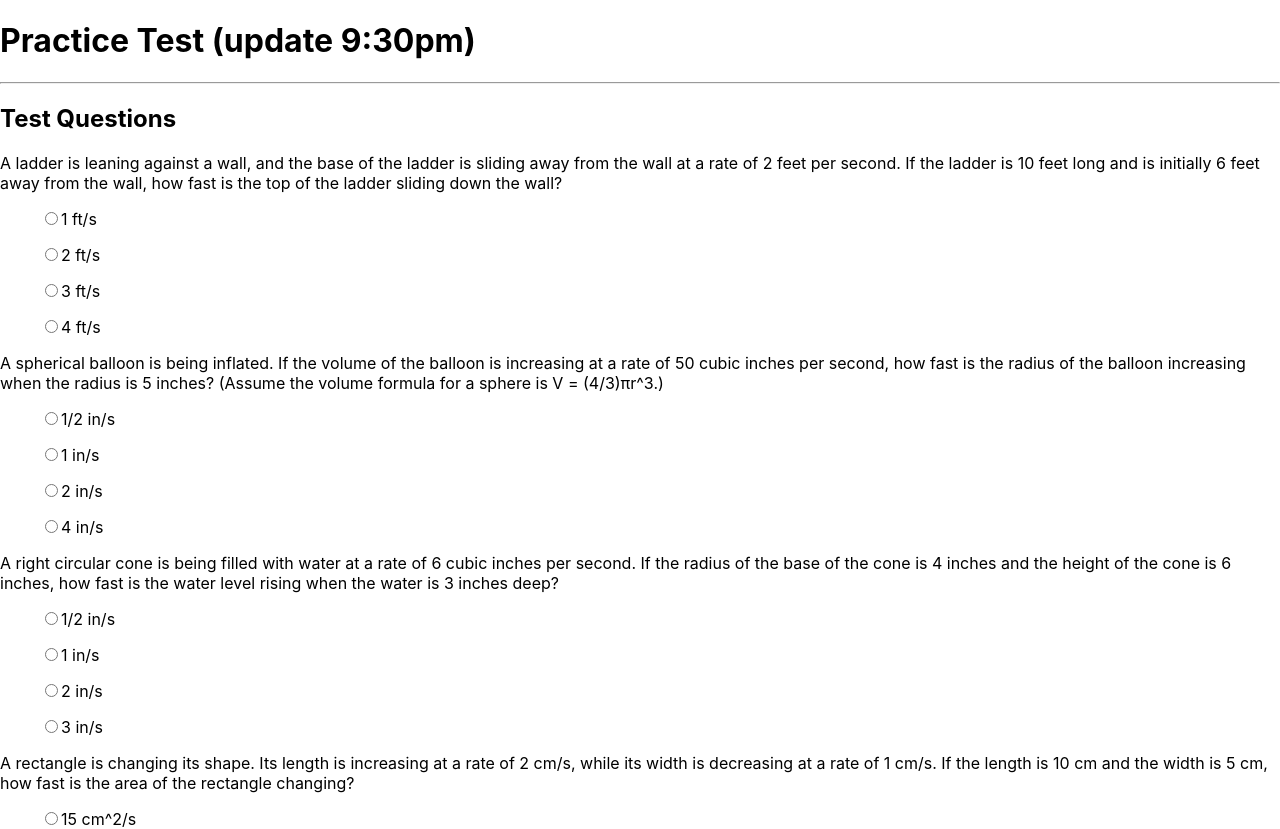
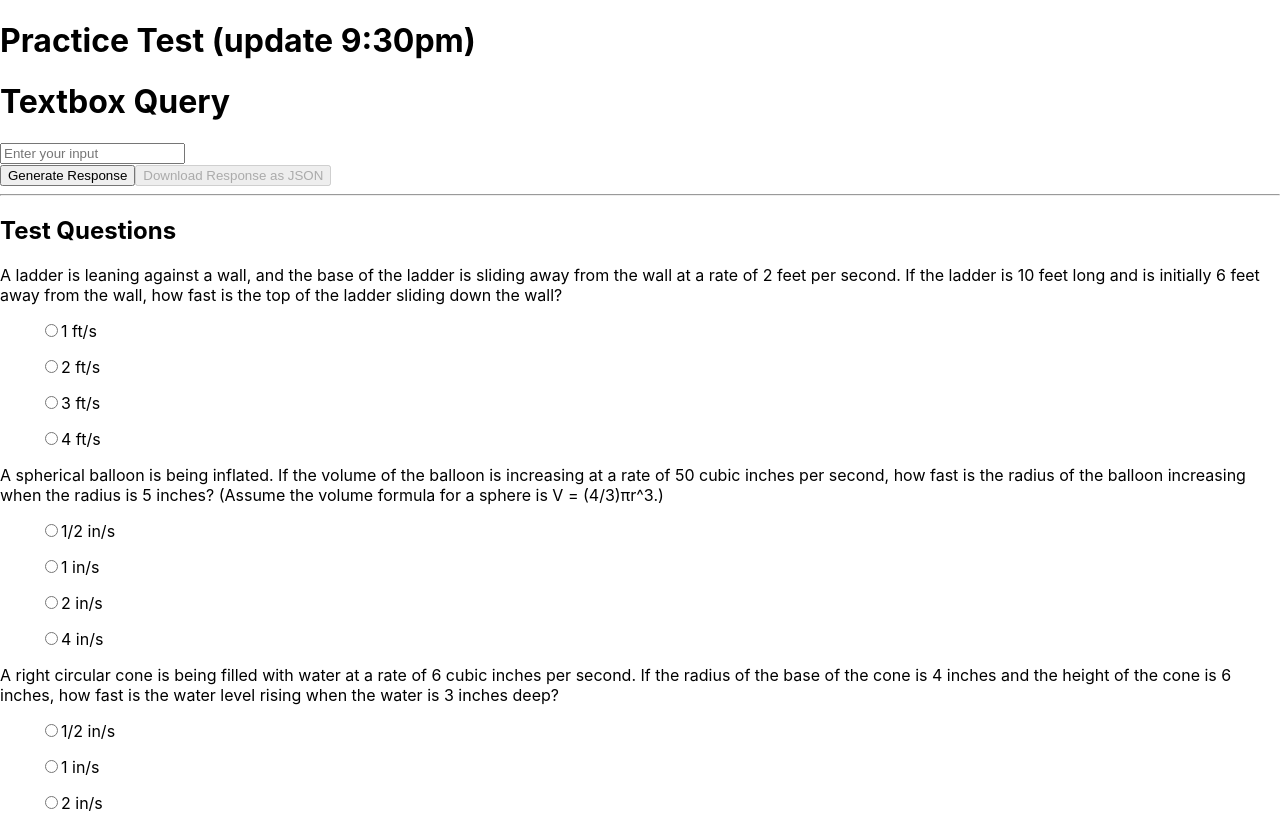
Before and after one commit to jasonwang17/testGenerator, a React (Create React App) app in the folder my-app/: page / in a window 1280 px wide. Shown: the top 829 px of the page. Built offline with nearby package versions, Linux system fonts and the light colour scheme.

Commit message:
Textbox component

```diff
--- a/my-app/src/App.js
+++ b/my-app/src/App.js
@@ -1,6 +1,6 @@
 import React from 'react';
 import PracticeTest from './PracticeTest'; // Import the PracticeTest component
-
+import Textbox from '././components/textbox';
 
 const test = {
   "questions": [
@@ -53,13 +53,14 @@ const test = {
   }
 }
 
-
+// Need the API key for Textbox component
 
 
 function App() {
   return (
     <div className="App">
       <h1>Practice Test (update 9:30pm)</h1>
+      <Textbox/>
       <hr />
       <h2>Test Questions</h2>
       <PracticeTest test={test} />
--- a/my-app/src/components/textbox.js
+++ b/my-app/src/components/textbox.js
@@ -18,7 +18,7 @@ const TextboxQuery = ({ apiKey }) => {
         },
         body: JSON.stringify({
           prompt: userInput,
-          max_tokens: 50, // Adjust based on your needs
+          max_tokens: 300, // Adjust based on your needs
         }),
       });
 
```
